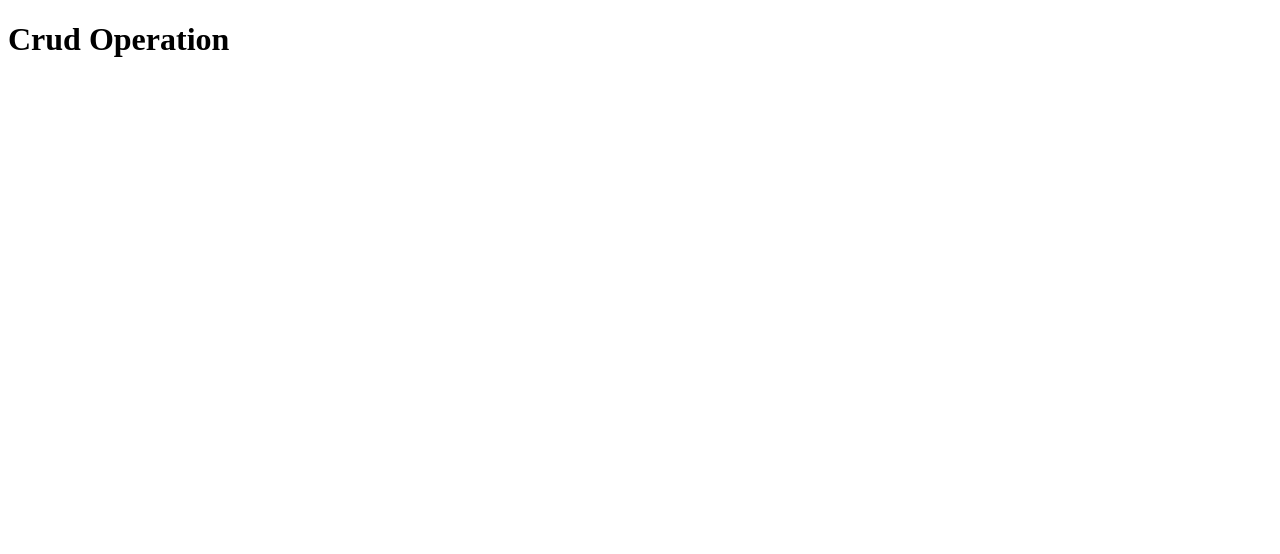
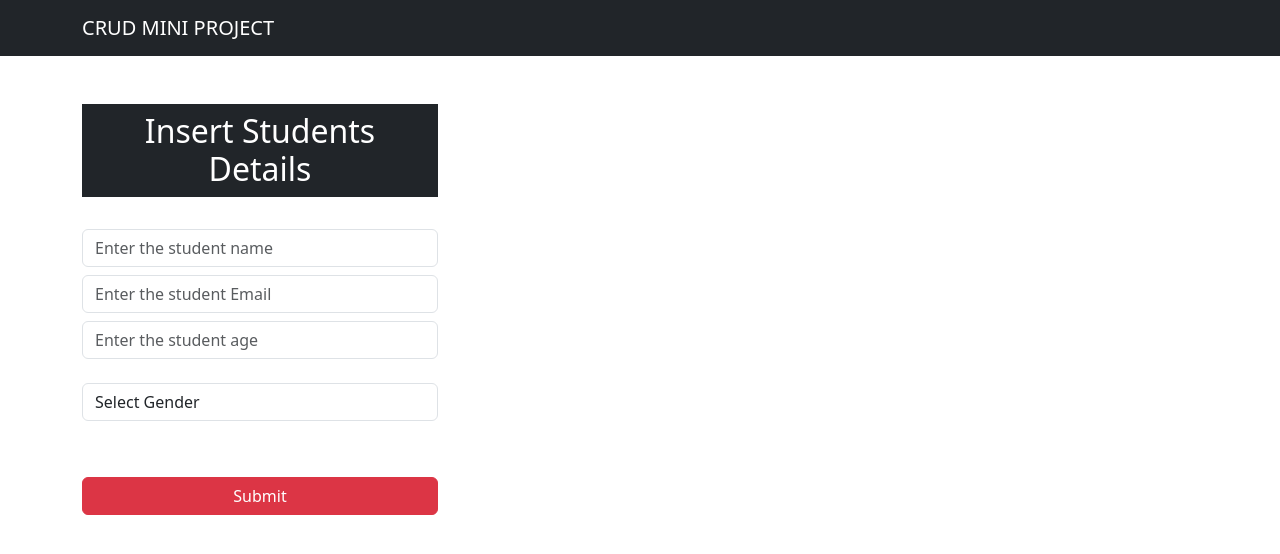
Before and after one commit to mani1dns/django_crud_application, a Django app: page / in a window 1280 px wide. Before the commit the part shown is almost empty. Shown: the top 554 px of the page. Run offline with Django 4.2, Linux system fonts and the light colour scheme.

Commit message:
textbox, button are added

```diff
--- a/django_example/app/views.py
+++ b/django_example/app/views.py
@@ -1,6 +1,7 @@
 from django.shortcuts import render
 
 # Create your views here.
+
 def index(request):
     return render(request, "index.html")
 
--- a/django_example/templates/index.html
+++ b/django_example/templates/index.html
@@ -1,14 +1,58 @@
-<!DOCTYPE html>
-<html>
-    <head>
-        <meta charset="utf-8">
-        <meta http-equiv="X-UA-Compatible" content="IE=edge">
-        <title>CRUD OPERATION DJANGO PROJECT</title>
-        <meta name="description" content="">
-        <meta name="viewport" content="width=device-width, initial-scale=1">
+<!doctype html>
+<html lang="en">
+  <head>
+    <meta charset="utf-8">
+    <meta name="viewport" content="width=device-width, initial-scale=1">
+    <title>THREAD MINI PROJECT</title>
+    <link href="https://cdn.jsdelivr.net/npm/bootstrap@5.3.1/dist/css/bootstrap.min.css" rel="stylesheet" integrity="sha384-4bw+/aepP/YC94hEpVNVgiZdgIC5+VKNBQNGCHeKRQN+PtmoHDEXuppvnDJzQIu9" crossorigin="anonymous">
+  </head>
+  <body>
+    <nav class="navbar navbar-expand-lg navbar-dark bg-dark text-center">
+        <div class="container-md">
+          <a class="navbar-brand" href="/">CRUD MINI PROJECT</a>
+        </div>
+    </nav>
 
-    </head>
-    <body>
-        <h1> Crud Operation </h1>
-    </body>
+    <div class="container mt-5">
+
+        <div class="row">
+            <div class="col-md-4">
+
+              <h2 class="text-white bg-dark text-center p-2"> Insert Students Details </h2>
+              <br>
+              <form action="" method="post">
+                <div class="form-group">
+                  <input type="text" class="form-control" placeholder="Enter the student name " name="name" required> </div>
+
+                  <div class="form-group">
+                  <input type="email" class="form-control mt-2" placeholder="Enter the student Email " name="email" required></div>
+
+                  <div class="form-group">
+                  <input type="number" class="form-control mt-2" placeholder="Enter the student age " name="age" required></div>
+                  <br>
+                  <div class="form-group">
+                    <select id="gender" class="form-control" name="gender" required>
+                      <option selected>Select Gender</option>
+                      <option value="Male">Male</option>
+                      <option value="Female">Female</option>
+                      <option value="Others">Others</option>
+                    </select>
+                  </div>
+                  <br><br>
+                  <div class="d-grid gap-2">
+                    <button class="btn btn-danger mt-2" type="submit">Submit </button>
+                  </div>
+
+              </form>
+            </div>
+            <div class="col-md-8">
+
+            </div>
+
+        </div>
+
+    </div>
+
+    <script src="https://cdn.jsdelivr.net/npm/bootstrap@5.3.1/dist/js/bootstrap.bundle.min.js" integrity="sha384-HwwvtgBNo3bZJJLYd8oVXjrBZt8cqVSpeBNS5n7C8IVInixGAoxmnlMuBnhbgrkm" crossorigin="anonymous"></script>
+  </body>
 </html>
```
